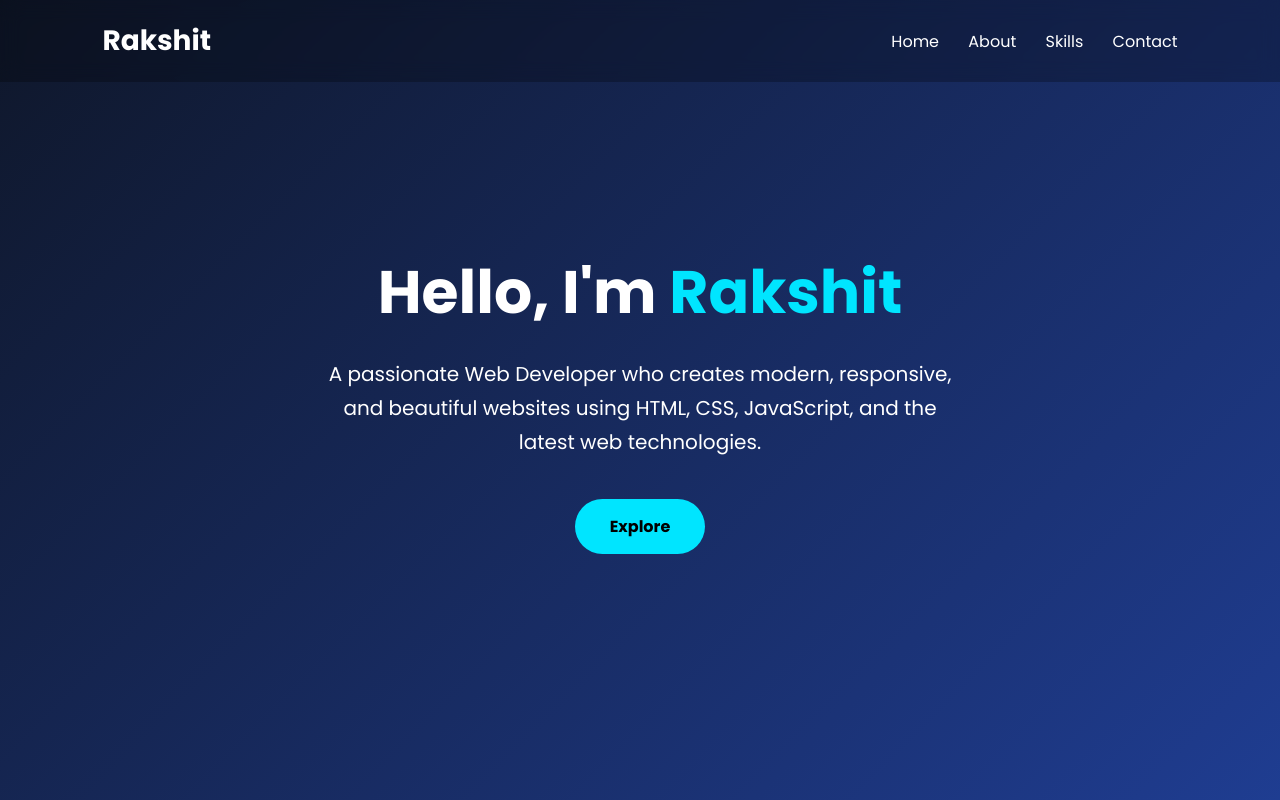
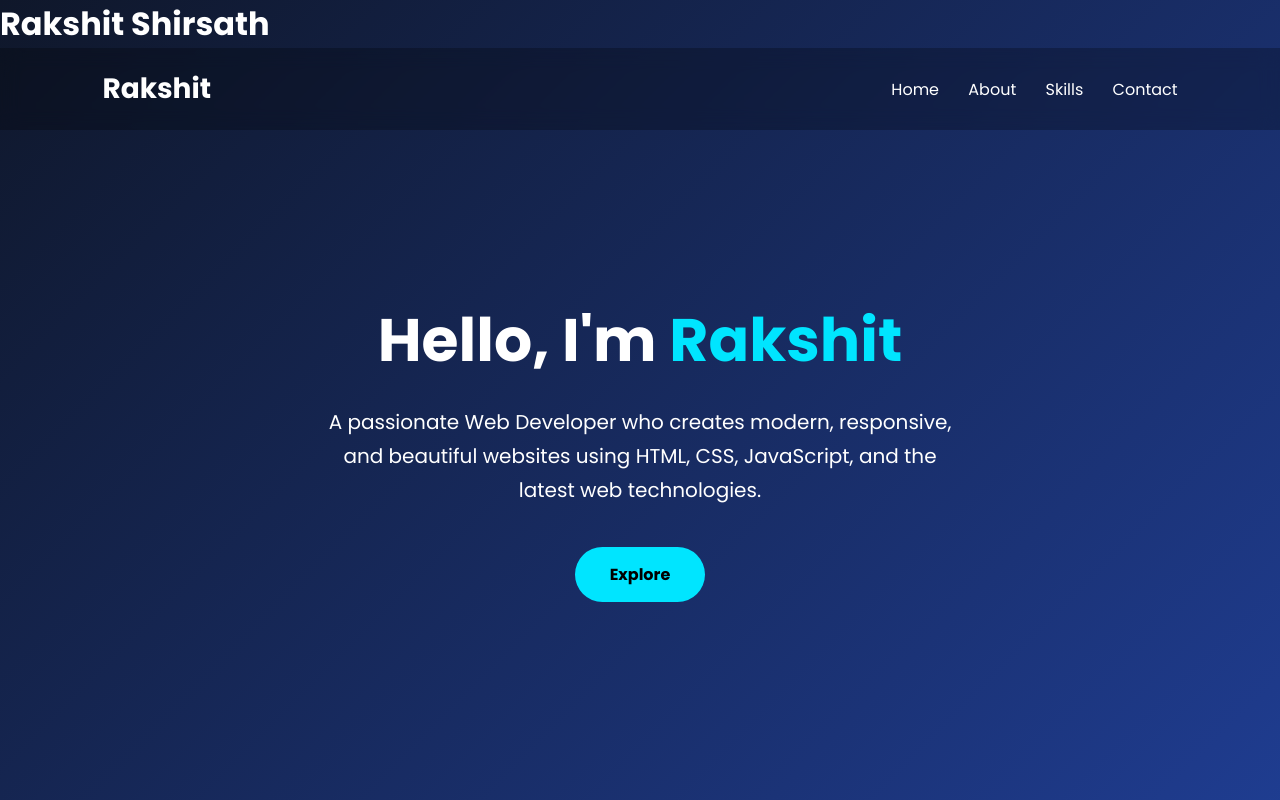
Before and after one commit to rakshit152009/Web-Developer, a plain HTML site: page index.html in a window 1280 px wide. Shown: the top 800 px of the page. Drawn offline with Linux system fonts and the light colour scheme.

Commit message:
Update index.html

```diff
--- a/index.html
+++ b/index.html
@@ -4,7 +4,7 @@
 <meta charset="UTF-8">
 <meta name="viewport" content="width=device-width, initial-scale=1.0">
 <title> Rakshit Shirsath </title>
-
+<h1>Rakshit Shirsath</h1>
 <link href="https://fonts.googleapis.com/css2?family=Poppins:wght@300;400;600;700&display=swap" rel="stylesheet">
 
 <style>
```
